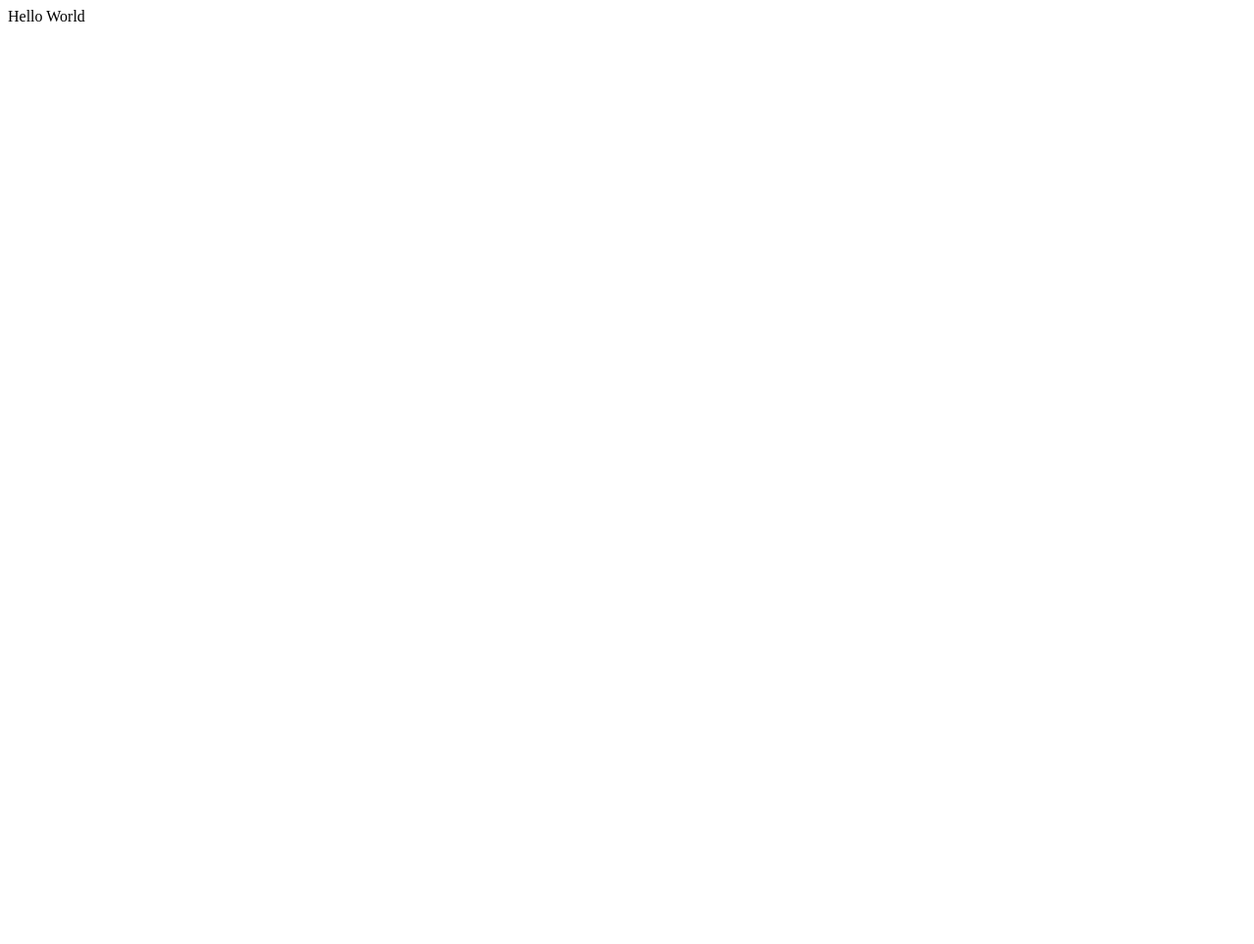
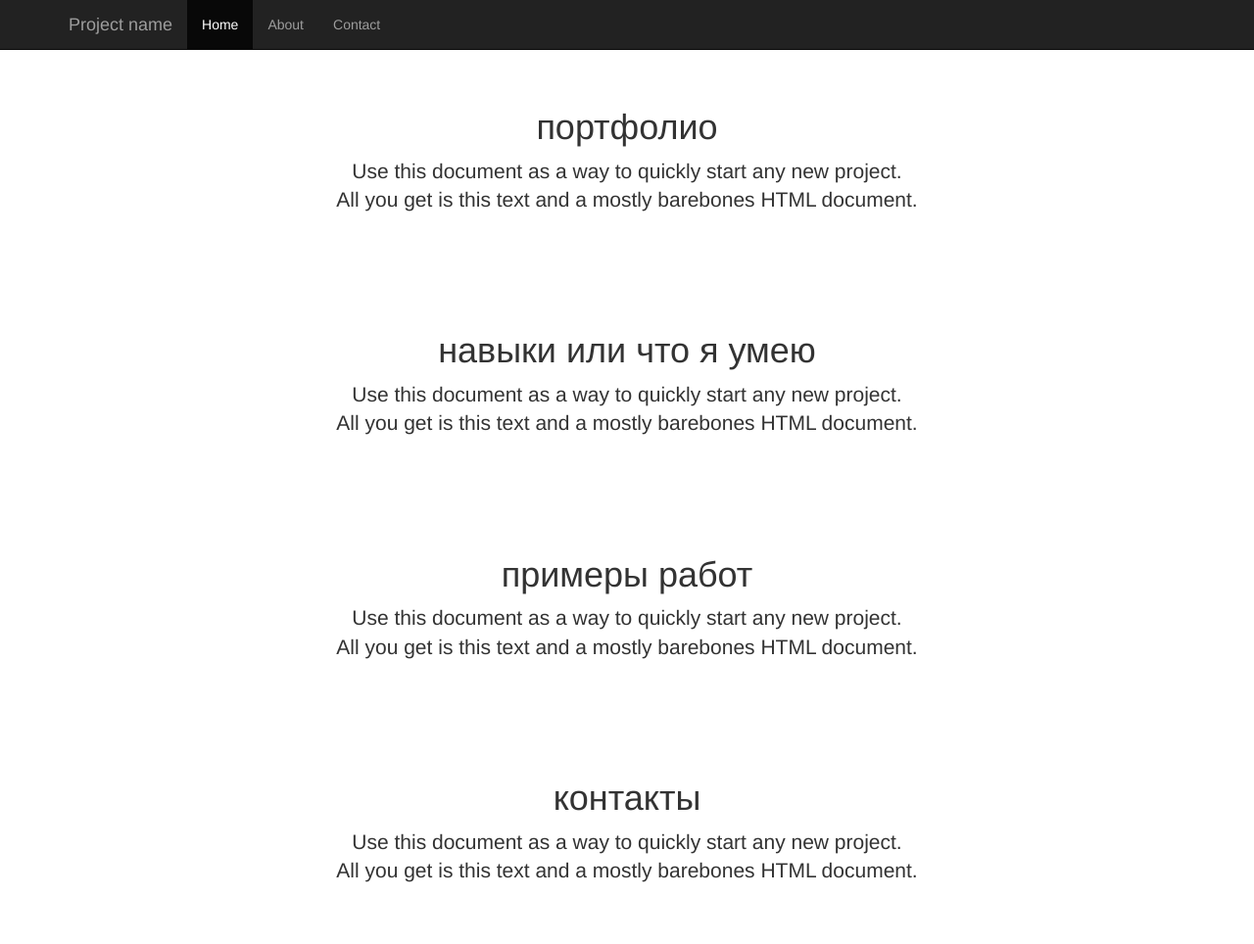
Before and after one commit to veronika773057/veronika773057.github.io, a plain HTML site: page index.html in a window 1280 px wide. Shown: the whole page at 98% size. Before the commit the page ends 800 px from the top, so only its background shows below. Drawn offline with nearby package versions, Linux system fonts and the light colour scheme.

Commit message:
добавили стили

```diff
--- a/index.html
+++ b/index.html
@@ -1,15 +1,90 @@
-<html>
-	<head>
-		<meta charset="utf-8">
+<!DOCTYPE html>
+<html lang="en">
+  <head>
+    <meta charset="utf-8">
+    <meta http-equiv="X-UA-Compatible" content="IE=edge">
+    <meta name="viewport" content="width=device-width, initial-scale=1">
+    <!-- The above 3 meta tags *must* come first in the head; any other head content must come *after* these tags -->
+    <meta name="description" content="">
+    <meta name="author" content="">
+    <link rel="icon" href="../../favicon.ico">
 
-	</head>
+    <title>my portfolio</title>
 
-	<body>
+    <!-- Bootstrap core CSS -->
+    <link rel="stylesheet" href="https://maxcdn.bootstrapcdn.com/bootstrap/3.3.7/css/bootstrap.min.css">
 
-		<script type="text/javascript">
-			document.write("Hello World");
-		</script>
+    <link rel="stylesheet" href="starter-template.css">
+    <!-- Just for debugging purposes. Don't actually copy these 2 lines! -->
+    <!--[if lt IE 9]><script src="../../assets/js/ie8-responsive-file-warning.js"></script><![endif]-->
+    <!-- HTML5 shim and Respond.js for IE8 support of HTML5 elements and media queries -->
+    <!--[if lt IE 9]>
+      <script src="https://oss.maxcdn.com/html5shiv/3.7.3/html5shiv.min.js"></script>
+      <script src="https://oss.maxcdn.com/respond/1.4.2/respond.min.js"></script>
+    <![endif]-->
+  </head>
 
-	</body>
+  <body>
 
+    <nav class="navbar navbar-inverse navbar-fixed-top">
+      <div class="container">
+        <div class="navbar-header">
+          <button type="button" class="navbar-toggle collapsed" data-toggle="collapse" data-target="#navbar" aria-expanded="false" aria-controls="navbar">
+            <span class="sr-only">Toggle navigation</span>
+            <span class="icon-bar"></span>
+            <span class="icon-bar"></span>
+            <span class="icon-bar"></span>
+          </button>
+          <a class="navbar-brand" href="#">Project name</a>
+        </div>
+        <div id="navbar" class="collapse navbar-collapse">
+          <ul class="nav navbar-nav">
+            <li class="active"><a href="#">Home</a></li>
+            <li><a href="#about">About</a></li>
+            <li><a href="#contact">Contact</a></li>
+          </ul>
+        </div><!--/.nav-collapse -->
+      </div>
+    </nav>
+
+    <div class="container">
+
+      <div class="starter-template">
+        <h1>портфолио</h1>
+        <p class="lead">Use this document as a way to quickly start any new project.<br> All you get is this text and a mostly barebones HTML document.</p>
+      </div>
+
+    </div><!-- /.container -->
+    <div class="container">
+
+      <div class="starter-template">
+        <h1>навыки или что я умею</h1>
+        <p class="lead">Use this document as a way to quickly start any new project.<br> All you get is this text and a mostly barebones HTML document.</p>
+      </div>
+
+    </div><!-- /.container -->
+	<div class="container">
+
+      <div class="starter-template">
+        <h1>примеры работ</h1>
+        <p class="lead">Use this document as a way to quickly start any new project.<br> All you get is this text and a mostly barebones HTML document.</p>
+      </div>
+
+    </div><!-- /.container -->
+    <div class="container">
+
+	  <div class="starter-template">
+	    <h1>контакты</h1>
+	    <p class="lead">Use this document as a way to quickly start any new project.<br> All you get is this text and a mostly barebones HTML document.</p>
+	</div>
+
+    </div><!-- /.container -->
+    <!-- Bootstrap core JavaScript
+    ================================================== -->
+    <!-- Placed at the end of the document so the pages load faster -->
+
+    <script src="main.js"></script>
+    <!-- IE10 viewport hack for Surface/desktop Windows 8 bug -->
+
+  </body>
 </html>
--- /dev/null
+++ b/starter-template.css
@@ -0,0 +1,7 @@
+body {
+  padding-top: 50px;
+}
+.starter-template {
+  padding: 40px 15px;
+  text-align: center;
+}
```
Also changed, not shown: main.js (added).
